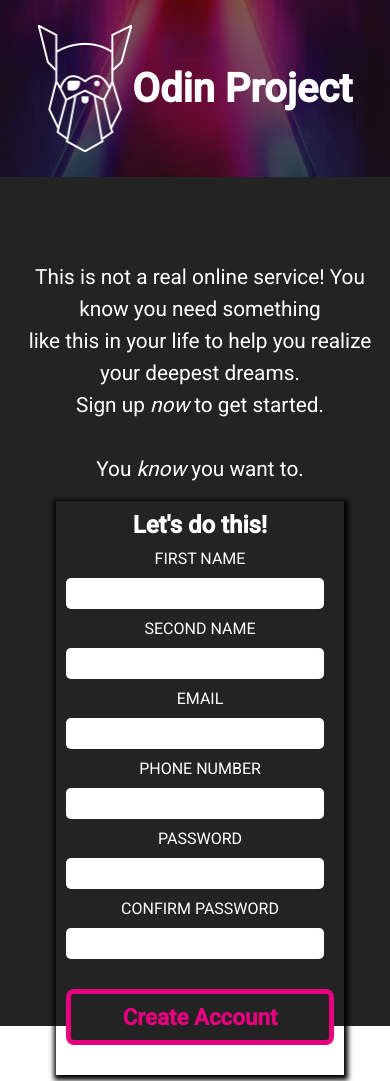
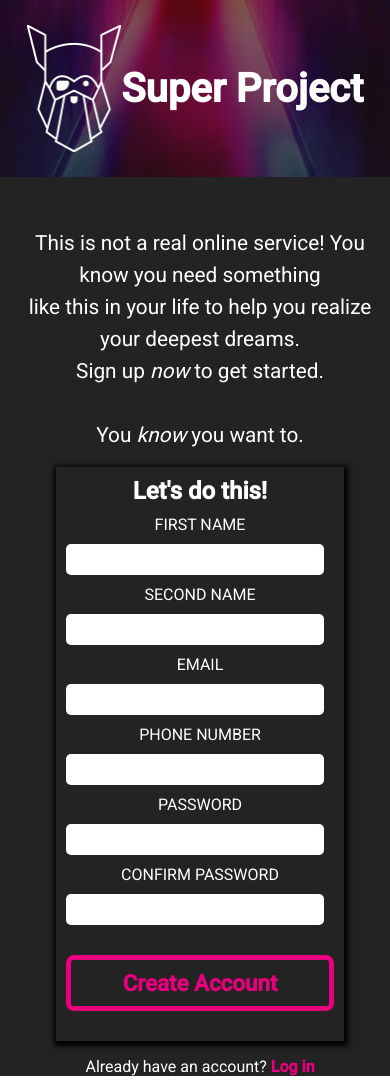
Before and after one commit to Yaskadju/odin-project-sign-up-form, a plain HTML site: page index.html in a window 390 px wide. Shown: the top 1081 px of the page. Drawn offline with Linux system fonts and the light colour scheme.

Commit message:
adjusts v3

```diff
--- a/index.html
+++ b/index.html
@@ -14,7 +14,7 @@
       <div class="picture">
         <div class="logo">
           <img class="odin" src="./images/odin-lined.png" alt="" />
-          <h1>Odin Project</h1>
+          <h1>Super Project</h1>
         </div>
       </div>
       <div class="login-side">
--- a/styles.scss
+++ b/styles.scss
@@ -76,8 +76,7 @@
         flex-direction: column;
         justify-content: center;
         align-items: center;
-        position: relative;
-        top: 10vh;
+        margin-top: 50px;
         padding: 0 10px 0 20px;
 
         .info {
@@ -135,6 +134,11 @@
   }
 
   @media only screen and (max-width: 650px) {
+    body {
+      overflow: scroll;
+      height: auto;
+    }
+
     .container {
       flex-flow: column;
       height: auto;
```
Also changed, not shown: styles.css, 1 other file.
